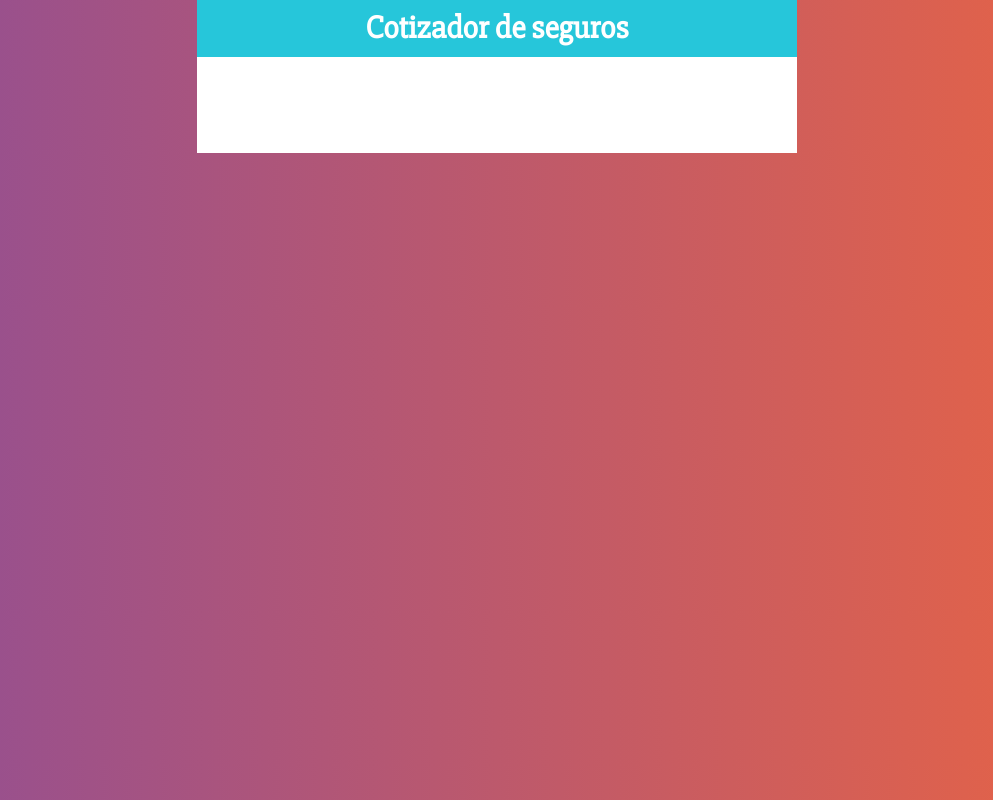
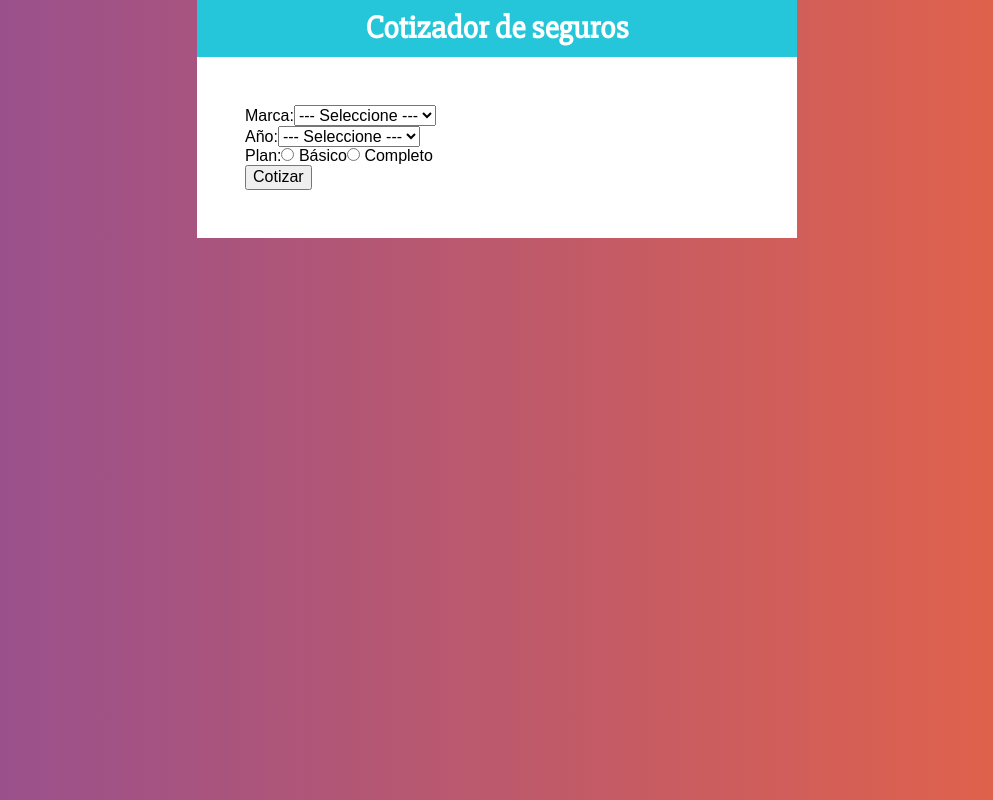
Before and after one commit to francocampaiola/cotizador-react, a React (Create React App) app: page / in a window 1280 px wide. Shown: the whole page, without its empty margins (143-1136 px from the left). Built offline with nearby package versions, Linux system fonts and the light colour scheme.

Commit message:
:+1: Se completa el Componente Formulario en el proyecto.

```diff
--- a/src/App.js
+++ b/src/App.js
@@ -1,5 +1,6 @@
 import React from "react";
 import Header from "./components/Header";
+import Formulario from "./components/Formulario";
 import styled from '@emotion/styled';
 
 const Contenedor = styled.div`
@@ -19,7 +20,7 @@
         titulo='Cotizador de seguros'
       />
       <ContenedorFormulario>
-
+        <Formulario />
       </ContenedorFormulario>
     </Contenedor>
   );
--- /dev/null
+++ b/src/components/Formulario.jsx
@@ -0,0 +1,51 @@
+import React from 'react'
+
+const Formulario = () => {
+  return (
+    <form>
+        <div>
+            <label>Marca:</label>
+                <select>
+                    <option value="">--- Seleccione ---</option>
+                    <option value="americano">Americano</option>
+                    <option value="europeo">Europeo</option>
+                    <option value="asiatico">Asiatico</option>
+                </select>
+        </div>
+        <div>
+            <label>Año:</label>
+                <select>
+                    <option value="">--- Seleccione ---</option>
+                    <option value="2021">2021</option>
+                    <option value="2020">2020</option>
+                    <option value="2019">2019</option>
+                    <option value="2018">2018</option>
+                    <option value="2017">2017</option>
+                    <option value="2016">2016</option>
+                    <option value="2015">2015</option>
+                    <option value="2014">2014</option>
+                    <option value="2013">2013</option>
+                    <option value="2012">2012</option>
+                </select>
+        </div>
+        <div>
+            <label>Plan:</label>
+            <input
+                type="radio"
+                name="plan"
+                value="basico"
+            /> Básico
+
+            <input
+                type="radio"
+                name="plan"
+                value="Completo"
+            /> Completo
+        </div>
+
+        <button type='button'>Cotizar</button>
+    </form>
+  )
+}
+
+export default Formulario
```
